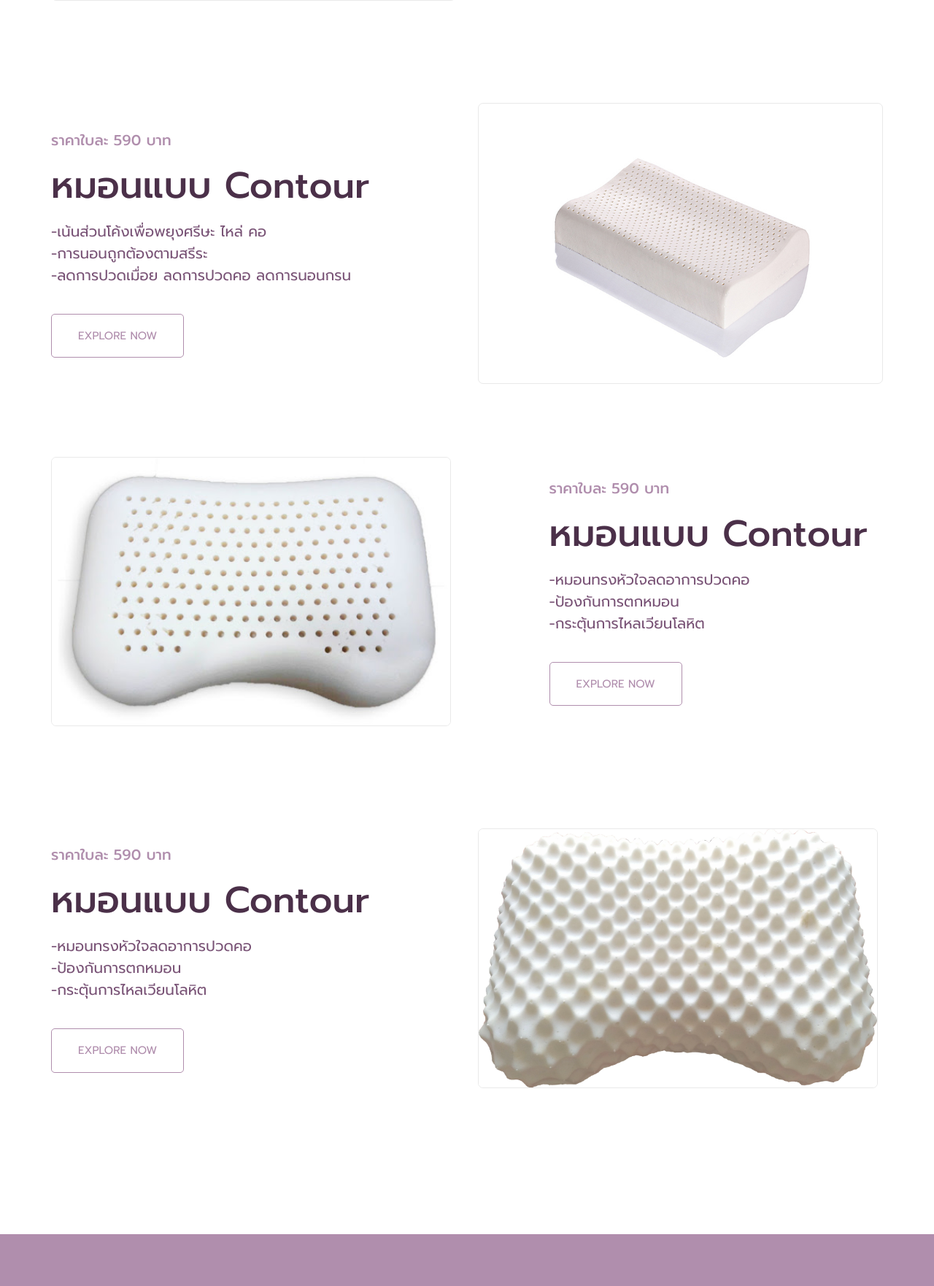
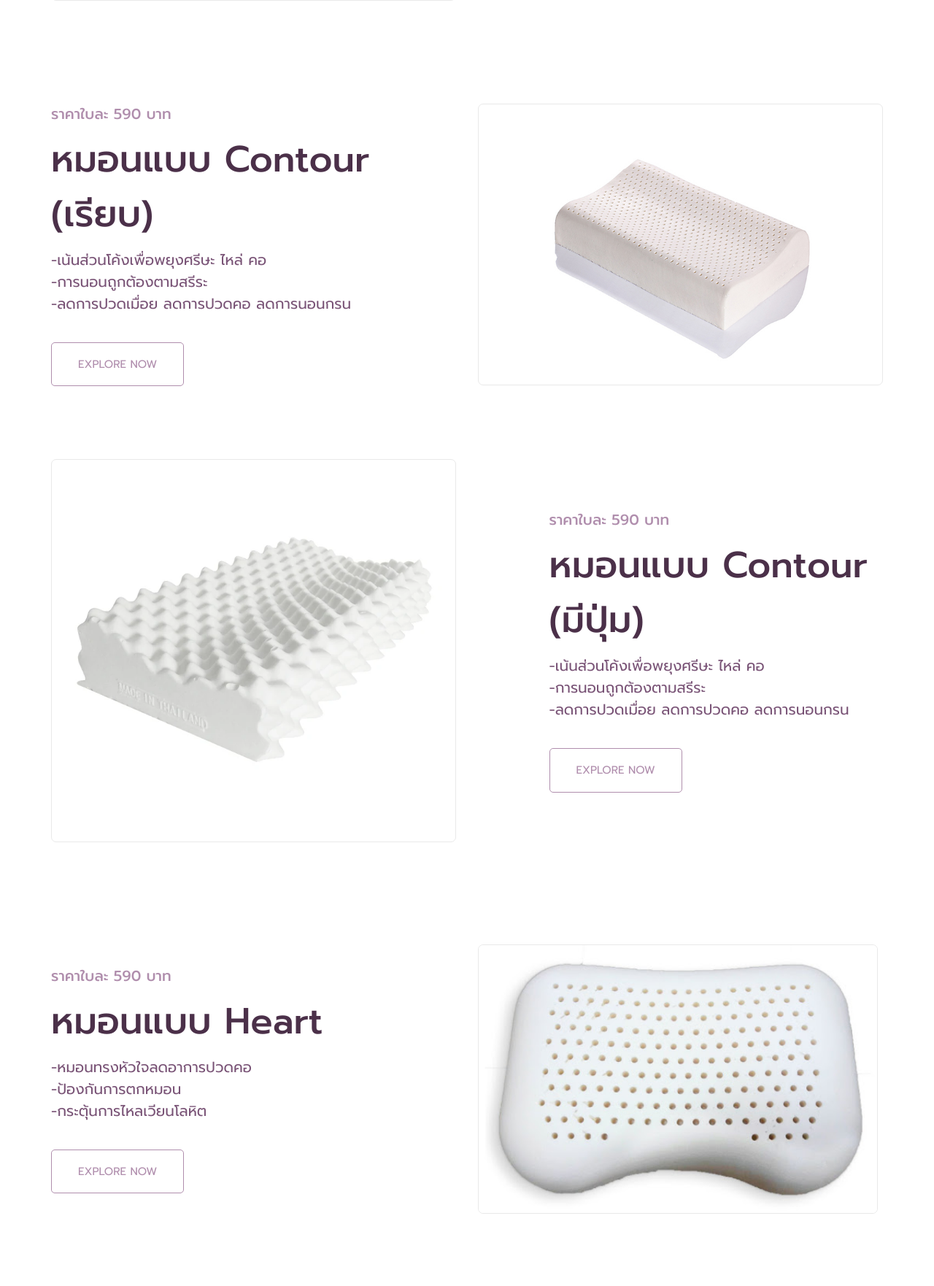
Before and after one commit to worawuthjp/pilowy, a PHP site: page / in a window 1280 px wide. Shown: the part 1215-2977 px from the top of the page at 73% size. Run offline with PHP 8.4, Linux system fonts and the light colour scheme; some libraries are stand-ins or nearby versions.

Commit message:
add new pillo

```diff
--- a/index.php
+++ b/index.php
@@ -80,7 +80,27 @@ require("header.html");
                         <div class="col-lg-5 col-sm-12">
                             <div class="single_product_content">
                                 <h5>ราคาใบละ 590 บาท</h5>
-                                <h2>หมอนแบบ Contour</h2>
+                                <h2>หมอนแบบ Contour (เรียบ)</h2>
+                                <p class="col-sm-12 pl-0">
+                                    -เน้นส่วนโค้งเพื่อพยุงศรีษะ ไหล่ คอ <br/>
+                                    -การนอนถูกต้องตามสรีระ <br/>
+                                    -ลดการปวดเมื่อย ลดการปวดคอ ลดการนอนกรน <br/><br/>
+                                </p>
+                                <a href="single-product.php" class="btn_3 mt-2">Explore Now</a>
+                            </div>
+                        </div>
+                    </div>
+                </div>
+                <div class="single_product_iner">
+                    <div class="row align-items-center justify-content-between">
+                        <div class="col-lg-6 col-sm-12">
+                            <img src="img/single_product_5.webp"
+                                 class="img-fluid border-circle-square col-md-12 col-sm-12" alt="#">
+                        </div>
+                        <div class="col-lg-5 col-sm-12">
+                            <div class="single_product_content">
+                                <h5>ราคาใบละ 590 บาท</h5>
+                                <h2>หมอนแบบ Contour (มีปุ่ม)</h2>
                                 <p class="col-sm-12 pl-0">
                                     -เน้นส่วนโค้งเพื่อพยุงศรีษะ ไหล่ คอ <br/>
                                     -การนอนถูกต้องตามสรีระ <br/>
@@ -100,7 +120,7 @@ require("header.html");
                         <div class="col-lg-5 col-sm-12 ">
                             <div class="single_product_content">
                                 <h5>ราคาใบละ 590 บาท</h5>
-                                <h2>หมอนแบบ Contour</h2>
+                                <h2>หมอนแบบ Heart</h2>
                                 <p class="col-sm-12 pl-0">
                                     -หมอนทรงหัวใจลดอาการปวดคอ <br/>
                                     -ป้องกันการตกหมอน <br/>
@@ -120,9 +140,9 @@ require("header.html");
                         <div class="col-lg-5 col-sm-12">
                             <div class="single_product_content">
                                 <h5>ราคาใบละ 590 บาท</h5>
-                                <h2>หมอนแบบ Contour</h2>
+                                <h2>หมอนแบบ Durian</h2>
                                 <p class="col-sm-12 pl-0">
-                                    -หมอนทรงหัวใจลดอาการปวดคอ <br/>
+                                    -หมอนทุเรียนลดอาการปวดคอ <br/>
                                     -ป้องกันการตกหมอน <br/>
                                     -กระตุ้นการไหลเวียนโลหิต <br/><br/>
                                 </p>
@@ -131,6 +151,7 @@ require("header.html");
                         </div>
                     </div>
                 </div>
+
             </div>
         </div>
     </div>
```
Also changed, not shown: img/single_product_5.webp (added).
